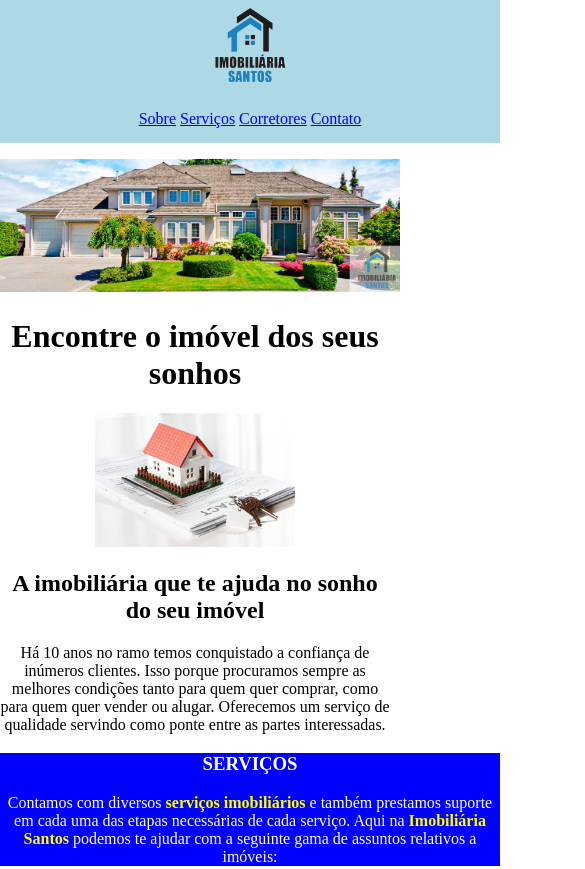
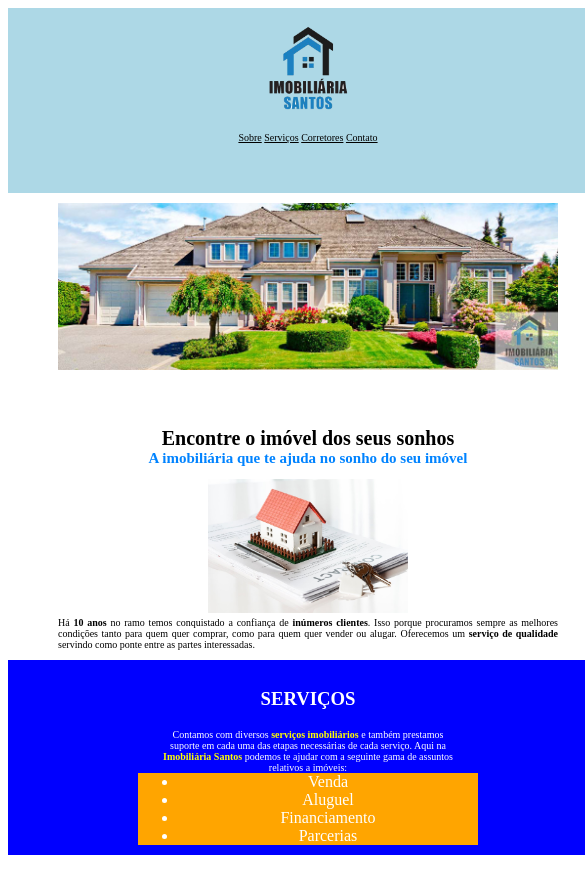
Before and after one commit to FabioVicente1111/DevMedia_Front-End, a plain HTML site: page Projetos/8 imobiliaria-santos/index.html in a window 390 px wide. Shown: the top 869 px of the page, 585 px wide, since content can reach past the window. Drawn offline with Linux system fonts and the light colour scheme.

Commit message:
8Imobiliaria-Santos-atualiza

```diff
--- a/Projetos/8 imobiliaria-santos/estilo.css
+++ b/Projetos/8 imobiliaria-santos/estilo.css
@@ -1,34 +1,61 @@
 @charset "UTF-8";
 
-body{
+div{
     text-align: center;
     margin: auto;
+    width: 600px;
+    padding-top: 10px;
+    padding-bottom: 10px;
 }
 
 #logo{
     background-color: lightblue;
+
 }
 
 #logo img{
-    width: 90px;
+    width: 100px;
     text-align: center;
 }
 
 #logo p{
-    padding-bottom: 15px;
+    padding-bottom: 30px;
 }
 
-#banner img{
-    width: 400px;
-    mmargin: auto;
+#logo p a{
+    color: black;
+}
+
+#banner img, #sobre p, #corretores p{
+    width: 500px;
+    margin: auto;
+    text-align: justify;
 }
 
 #sobre{
 
 }
 
+#sobre h1{
+    font-size: 20px;
+    font-weight: bold;
+    padding-top: 20px;
+    margin-bottom: 0px;
+}
+
+#sobre h2{
+    font-size: 15px;
+    color: #0083ff;
+    margin-top: 0;
+}
+
 #servicos{
 
+}
+
+#servicos p, #servicos ul{
+    width: 300px;
+    margin: auto;
 }
 
 #corretores{
@@ -39,8 +66,23 @@ body{
 
 }
 
-#logo, #servicos, #contato{
-    width: 500px;
+#contato p{
+    background-color: black;
+}
+#contato ul li{
+    background-color: white;
+    padding: -20px
+    margin: 0;
+}
+
+p{
+    font-size: 10px;
+}
+
+ul{
+    width: 80px;
+    margin: 0;
+    background-color: orange;
 }
 
 #sobre img, #corretores img{
@@ -52,6 +94,11 @@ body{
     background-color: blue;
 }
 
+span{
+    font-weight: bold;
+    text-align: justify;
+}
+
 .span-destaque{
     color: yellow;
     font-weight: bold;
--- a/Projetos/8 imobiliaria-santos/index.html
+++ b/Projetos/8 imobiliaria-santos/index.html
@@ -25,14 +25,20 @@
 
     <div id="sobre">
         <h1>Encontre o imóvel dos seus sonhos</h1>
+        <h2>A imobiliária que te ajuda no sonho do seu imóvel</h2>
         <img src="img/imovel-assinatura.jpg" alt="">
-        <h2>A imobiliária que te ajuda no sonho do seu imóvel</h2>
         <p>Há <span>10 anos</span> no ramo temos conquistado a confiança de <span>inúmeros clientes</span>. Isso porque procuramos sempre as melhores condições tanto para quem quer comprar, como para quem quer vender ou alugar. Oferecemos um <span>serviço de qualidade</span> servindo como ponte entre as partes interessadas.</p>
     </div>
 
     <div id="servicos">
         <h3>SERVIÇOS</h3>
         <p>Contamos com diversos <span class="span-destaque">serviços imobiliários</span> e também prestamos suporte em cada uma das etapas necessárias de cada serviço. Aqui na <span class="span-destaque">Imobiliária Santos</span> podemos te ajudar com a seguinte gama de assuntos relativos a imóveis:</p>
+        <ul>
+            <li>Venda</li>
+            <li>Aluguel</li>
+            <li>Financiamento</li>
+            <li>Parcerias</li>
+        </ul>
     </div>
 
     <div id="corretores">
@@ -46,12 +52,15 @@
 
 <iframe src="https://www.google.com/maps/embed?pb=!1m18!1m12!1m3!1d235203.81500692177!2d-43.58841988251077!3d-22.9111720903467!2m3!1f0!2f0!3f0!3m2!1i1024!2i768!4f13.1!3m3!1m2!1s0x9bde559108a05b%3A0x50dc426c672fd24e!2sRio+de+Janeiro%2C+RJ!5e0!3m2!1spt-BR!2sbr!4v1476880758681" width="800" height="600" frameborder="0" style="border:0" allowfullscreen></iframe>
 
-        <p>Se ficou interessado em nos conhecer ou se tiver dúvidas entre em <span class="span-destaque">contato</span> conosco através de um dos telefones abaixo:</p>
-        <p>
-            <a href="#">Escritório Barra da Tijuca</a>
-            <a href="#">Escritório Centro/RJ</a>
-            <a href="#">Escritório Méler</a>
+        <p>Se ficou interessado em nos conhecer ou se tiver dúvidas entre em <span class="span-destaque">contato</span> conosco através de um dos telefones abaixo:
         </p>
+
+        <ul>
+            <li><a href="#a">Escritório Barra da Tijuca</a></li>
+            <li><a href="#">Escritório Centro/RJ</a></li>
+            <li><a href="#">Escritório Méler</a></li>
+        </ul>
+
     </div>
 
 
```
